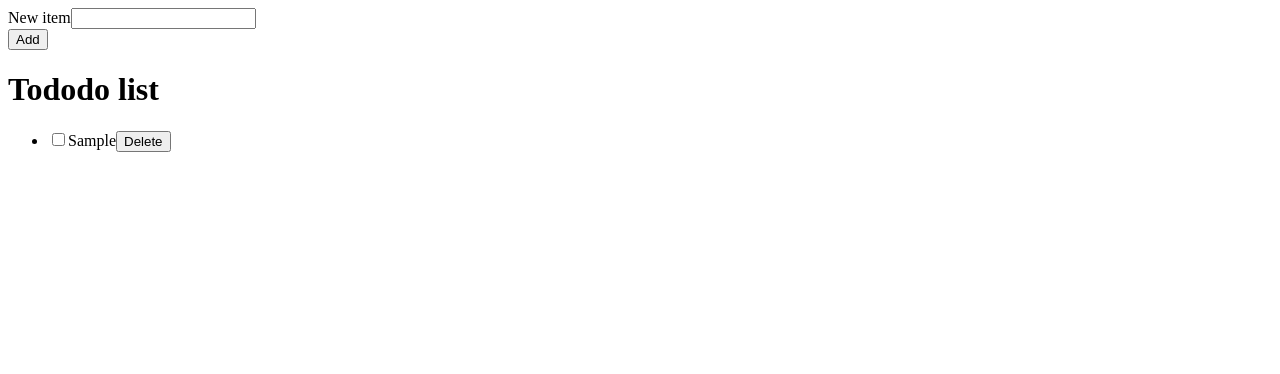
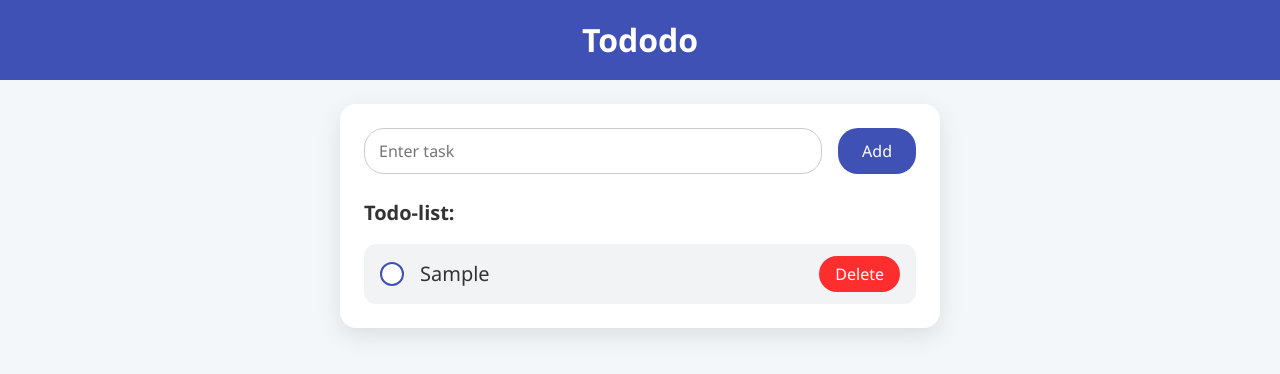
Before and after one commit to dugd/tododo-front, a React (Vite) app: page / in a window 1280 px wide. Both pictures are taken after typing "Sample" into the empty fields and a click on the button "Add". Shown: the top 374 px of the page. Built offline with nearby package versions, Linux system fonts and the light colour scheme.

Commit message:
add styles

```diff
--- a/src/App.jsx
+++ b/src/App.jsx
@@ -1,6 +1,9 @@
 import { useState } from "react";
 import NewTaskForm from "./NewTaskForm.jsx";
 import TaskList from "./TaskList.jsx";
+import "./styles/reset.css";
+import "./styles/style.css";
+import Header from "./Header.jsx";
 
 export default function App() {
     const [tasks, setTasks] = useState([]);
@@ -30,9 +33,12 @@ export default function App() {
 
     return (
         <>
-            <NewTaskForm onSubmit={addTask} />
-            <h1>Tododo list</h1>
-            <TaskList tasks={tasks} toggleTask={toggleTask} deleteTask={deleteTask} />
+            <Header />
+            <div className="app">
+                <NewTaskForm onSubmit={addTask} />
+                <h1 className="list-title">Todo-list:</h1>
+                <TaskList tasks={tasks} toggleTask={toggleTask} deleteTask={deleteTask} />
+            </div>
         </>
     );
 }
--- /dev/null
+++ b/src/Header.jsx
@@ -0,0 +1,9 @@
+export default function Header() {
+    return (
+        <nav className="app-header">
+            <div className="container">
+                <span className="brand-name" >Tododo</span>
+            </div>
+        </nav>
+    );
+}
--- a/src/NewTaskForm.jsx
+++ b/src/NewTaskForm.jsx
@@ -11,17 +11,18 @@ export default function NewTaskForm({ onSubmit }) {
     }
 
     return (
-        <form onSubmit={handleNewTask}>
-            <div>
-                <label htmlFor="item">New item</label>
+        <form className="task-form" onSubmit={handleNewTask}>
+            <div className="form-group">
                 <input
                     type="text"
                     id="item"
+                    className="task-input"
                     value={newTask}
                     onChange={(e) => setNewTask(e.target.value)}
+                    placeholder="Enter task"
                 />
             </div>
-            <button>Add</button>
+            <button className="btn-add" type="submit">Add</button>
         </form>
     );
 }
--- a/src/TaskItem.jsx
+++ b/src/TaskItem.jsx
@@ -1,15 +1,16 @@
 export default function TaskItem({ task, toggleTask, deleteTask }) {
     return (
-        <li key={task.id}>
-            <label>
+        <li className="task-list-item" key={task.id}>
+            <div className="task-content">
                 <input
+                    className="task-toggle"
                     type="checkbox"
                     checked={task.done}
                     onChange={() => toggleTask(task.id)}
                 />
-                {task.title}
-            </label>
-            <button onClick={() => deleteTask(task.id)}>Delete</button>
+                <span className="task-title">{task.title}</span>
+            </div>
+            <button className="btn-delete" onClick={() => deleteTask(task.id)}>Delete</button>
         </li>
     )
 }
--- a/src/TaskList.jsx
+++ b/src/TaskList.jsx
@@ -2,7 +2,7 @@ import TaskItem from "./TaskItem.jsx";
 
 export default function TaskList({ tasks, toggleTask, deleteTask }) {
     return (
-        <ul>
+        <ul className="task-list">
             {tasks.length === 0 && ":("}
             {tasks.map((task) => {
                 return <TaskItem key={task.id} task={task} toggleTask={toggleTask} deleteTask={deleteTask} />;
--- /dev/null
+++ b/src/styles/reset.css
@@ -0,0 +1,43 @@
+*, *::before, *::after {
+    box-sizing: border-box;
+}
+
+* {
+    margin: 0;
+}
+
+@media (prefers-reduced-motion: no-preference) {
+    html {
+        interpolate-size: allow-keywords;
+    }
+}
+
+body {
+    line-height: 1.5;
+    -webkit-font-smoothing: antialiased;
+}
+
+img, picture, video, canvas, svg {
+    display: block;
+    max-width: 100%;
+}
+
+input, button, textarea, select {
+    font: inherit;
+}
+
+p, h1, h2, h3, h4, h5, h6 {
+    overflow-wrap: break-word;
+}
+
+p {
+    text-wrap: pretty;
+}
+
+h1, h2, h3, h4, h5, h6 {
+    text-wrap: balance;
+}
+
+#root, #__next {
+    isolation: isolate;
+}
--- /dev/null
+++ b/src/styles/style.css
@@ -0,0 +1,150 @@
+body {
+    font-family: 'Segoe UI', Tahoma, Geneva, Verdana, sans-serif;
+    background-color: #f4f7fa;
+    color: #333;
+}
+
+.app-header {
+    background-color: #3f51b5;
+    padding: 16px 0;
+    margin-bottom: 24px;
+    color: white;
+}
+
+.app-header .container {
+    display: flex;
+    align-items: center;
+    justify-content: center;
+}
+
+.brand-name {
+    font-size: 2rem;
+    font-weight: bold;
+}
+
+.app {
+    max-width: 600px;
+    margin: 0 auto;
+    padding: 24px;
+    background-color: white;
+    border-radius: 16px;
+    box-shadow: 0 8px 24px rgba(0, 0, 0, 0.1);
+}
+
+.task-form {
+    display: flex;
+    gap: 16px;
+    margin-bottom: 16px;
+    flex-wrap: wrap;
+}
+
+.form-group {
+    flex: 1;
+}
+
+.task-input {
+    width: 100%;
+    padding: 10px 14px;
+    border: 1px solid #ccc;
+    border-radius: 20px;
+    font-size: 1rem;
+    transition: border-color 0.2s ease;
+}
+
+.task-input:focus {
+    border-color: #3f51b5;
+    outline: none;
+}
+
+.btn-add {
+    color: white;
+    background-color: #3f51b5;
+    padding: 10px 24px;
+    border: none;
+    border-radius: 20px;
+    font-size: 1rem;
+    cursor: pointer;
+    transition: background-color 0.2s ease;
+}
+
+.btn-add:hover {
+    background-color: #303f9f;
+}
+
+.list-title {
+    margin-top: 24px;
+    margin-bottom: 16px;
+    font-size: 1.25rem;
+}
+
+.task-list {
+    list-style: none;
+    padding: 0;
+    display: flex;
+    flex-direction: column;
+    gap: 10px;
+}
+
+.task-list-item {
+    display: flex;
+    align-items: center;
+    justify-content: space-between;
+    padding: 12px 16px;
+    background-color: #f1f3f5;
+    border-radius: 12px;
+    transition: background-color 0.2s ease;
+}
+
+.task-list-item:hover {
+    background-color: #e3e7ec;
+}
+
+.task-content {
+    display: flex;
+    align-items: center;
+    gap: 16px;
+}
+
+.task-toggle {
+    appearance: none;
+    -webkit-appearance: none;
+    width: 24px;
+    height: 24px;
+    border: 2px solid #3f51b5;
+    border-radius: 50%;
+    background-color: white;
+    cursor: pointer;
+    position: relative;
+    transition: all 0.2s ease;
+}
+
+.task-toggle:checked::before {
+    content: '';
+    position: absolute;
+    top: 50%;
+    left: 50%;
+    width: 10px;
+    height: 10px;
+    background-color: #3f51b5;
+    border-radius: 50%;
+    transform: translate(-50%, -50%);
+}
+
+.task-title {
+    font-size: 1.25rem;
+}
+
+.btn-delete {
+    color: white;
+    background-color: #ff2e2e;
+    padding: 6px 16px;
+    border: none;
+    border-radius: 20px;
+    font-size: 1rem;
+    cursor: pointer;
+    transition: background-color 0.2s ease;
+}
+
+.btn-delete:hover {
+    background-color: #dc1717;
+}
```
